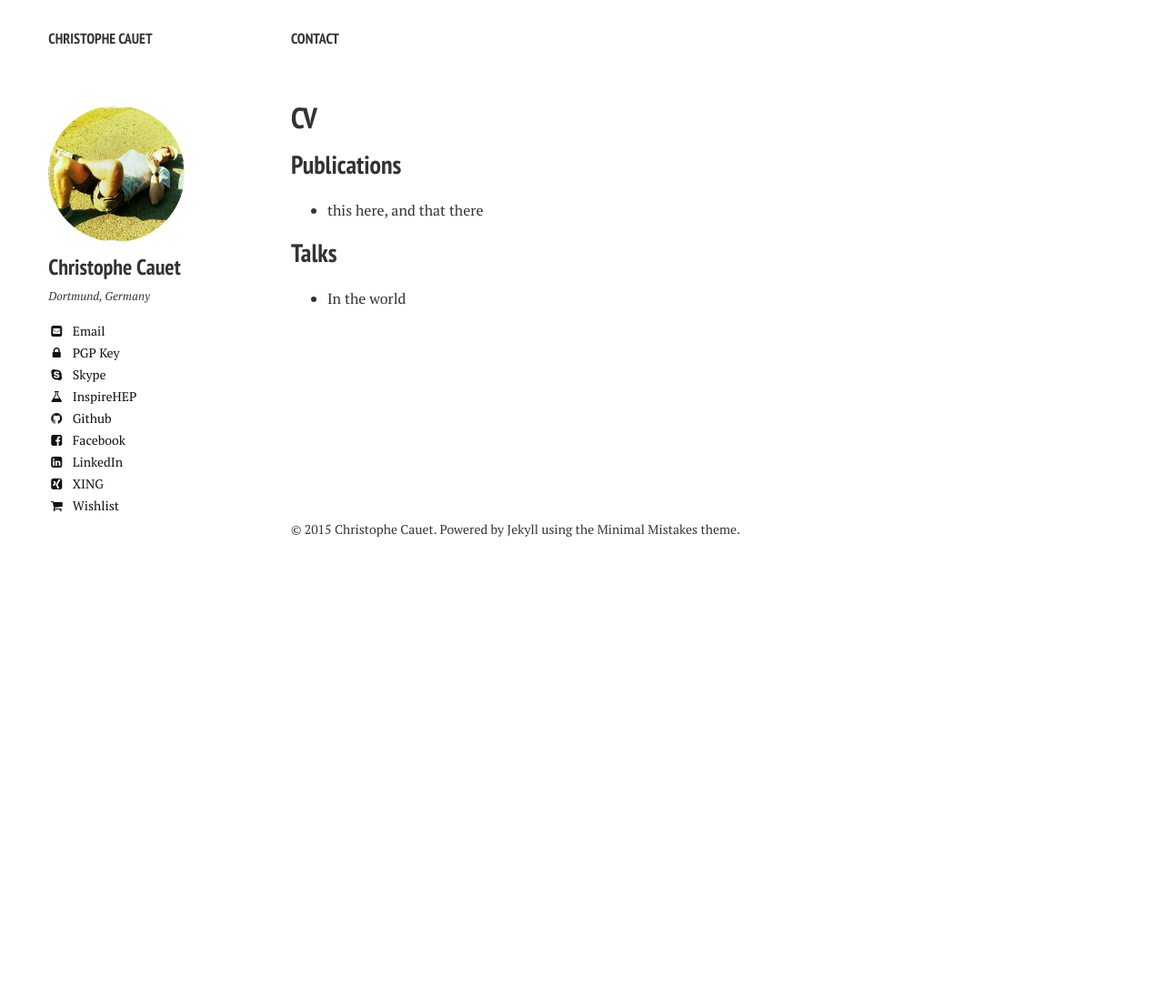
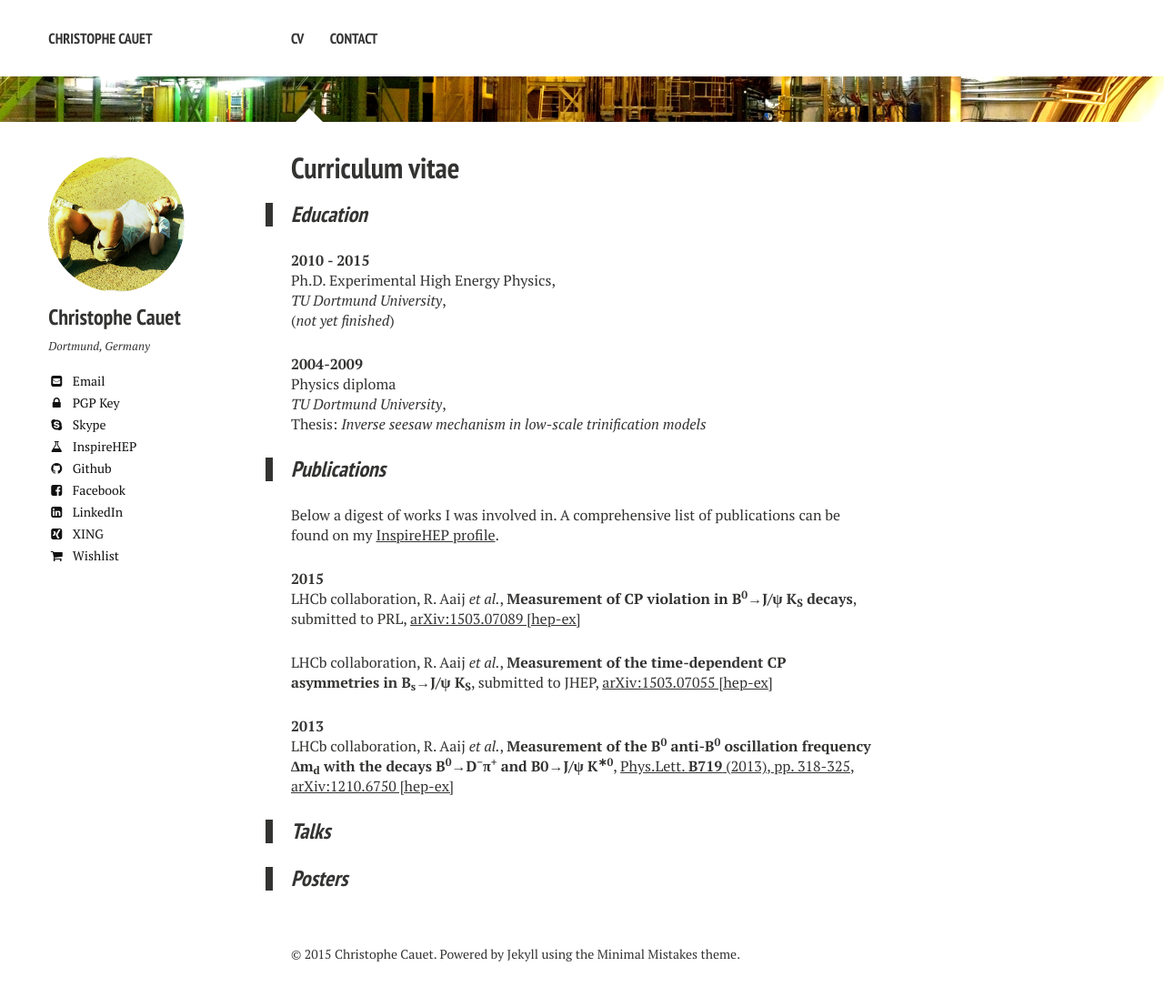
Before and after one commit to ccauet/ccauet.github.io, a Jekyll site: the page built from cv/index.md, in a window 1280 px wide. Shown: the whole page at 91% size. Built offline with Jekyll 4.4.1, drawn with Linux system fonts in a browser that asks for light colours; nearby versions of some CDN libraries; library files that are not in the unit come from our copies; before the commit the page ends 900 px from its top, so only the background shows below that.

Commit message:
cv: education and publications

```diff
--- a/_data/navigation.yml
+++ b/_data/navigation.yml
@@ -3,8 +3,8 @@
 # - title: About
 #   url: /about/
 
-# - title: CV
-#   url: /cv/
+- title: CV
+  url: /cv/
 
 - title: Contact
   url: /contact/
--- a/cv/index.md
+++ b/cv/index.md
@@ -1,15 +1,39 @@
 ---
 layout: page
-title: CV
-tags: [cv, bio]
+title: Curriculum vitae
+tags: [cv, bio, christophe, cauet]
 comments: false
 share: false
+image:
+  feature: lhcb.jpg
 ---
 
-## Publications
+> ### Education
 
-* this here, and that there
+**2010 - 2015**<br/>
+Ph.D. Experimental High Energy Physics, <br/>
+_TU Dortmund University_, <br/>
+(_not yet finished_)
 
-## Talks
+**2004-2009** <br/>
+Physics diploma <br/>
+_TU Dortmund University_, <br/>
+Thesis: _Inverse seesaw mechanism in low-scale trinification models_
 
-* In the world
+> ### Publications
+
+Below a digest of works I was involved in. A comprehensive list of publications can be found on my [InspireHEP profile](http://inspirehep.net/author/profile/C.Cauet.2).
+
+
+**2015** <br/>
+LHCb collaboration, R. Aaij _et al._, **Measurement of CP violation in B<sup>0</sup>→J/ψ K<sub>S</sub> decays**, submitted to PRL, [arXiv:1503.07089 [hep-ex]](http://arxiv.org/abs/1503.07089)
+
+LHCb collaboration, R. Aaij _et al._, **Measurement of the time-dependent CP asymmetries in B<sub>s</sub>→J/ψ K<sub>S</sub>**, submitted to JHEP, [arXiv:1503.07055 [hep-ex]](http://arxiv.org/abs/1503.07055)
+
+**2013** <br/>
+LHCb collaboration, R. Aaij _et al._, **Measurement of the B<sup>0</sup> anti-B<sup>0</sup> oscillation frequency ∆m<sub>d</sub> with the decays B<sup>0</sup>→D<sup>−</sup>π<sup>+</sup> and B0→J/ψ K<sup>∗0</sup>**, [Phys.Lett. **B719** (2013), pp. 318-325](http://dx.doi.org/10.1016/j.physletb.2013.01.019), [arXiv:1210.6750 [hep-ex]](http://arxiv.org/abs/1210.6750)
+
+
+> ### Talks
+
+> ### Posters
```
Also changed, not shown: index.md (+1 -1 lines).
